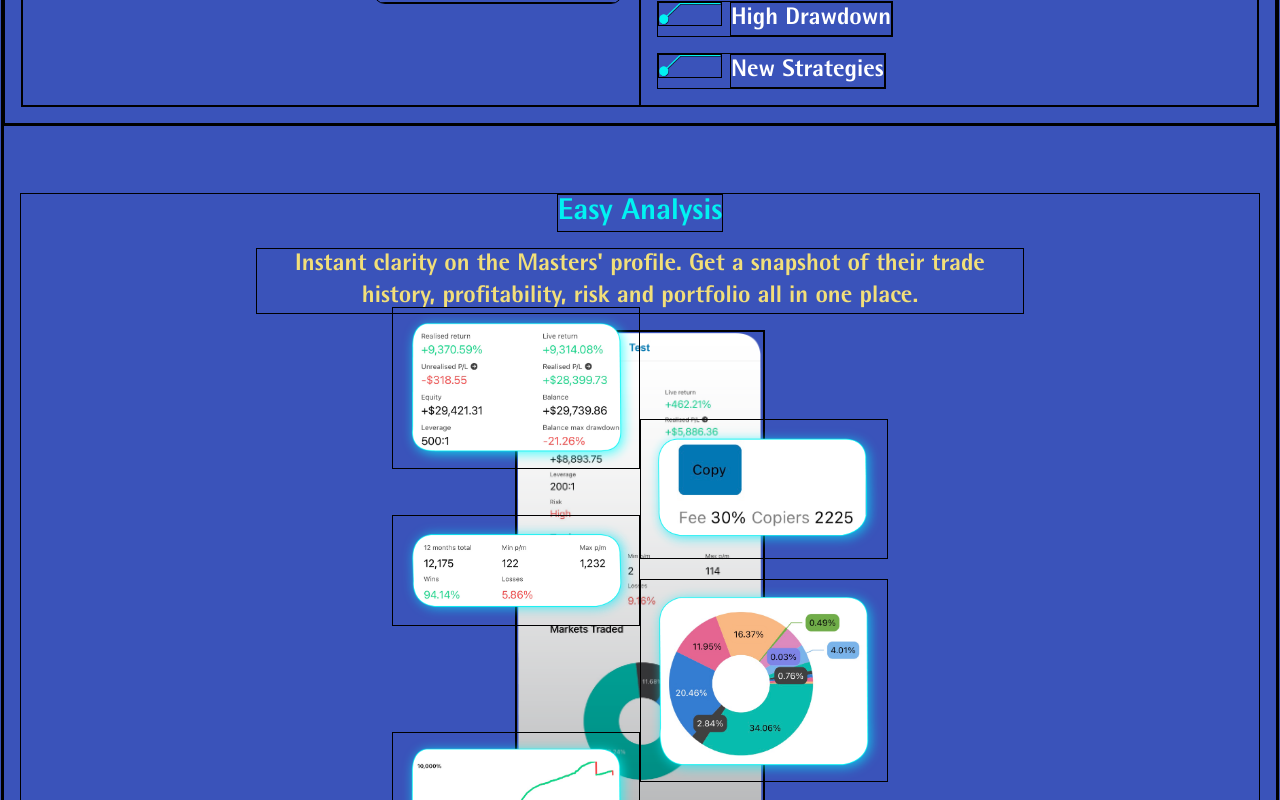
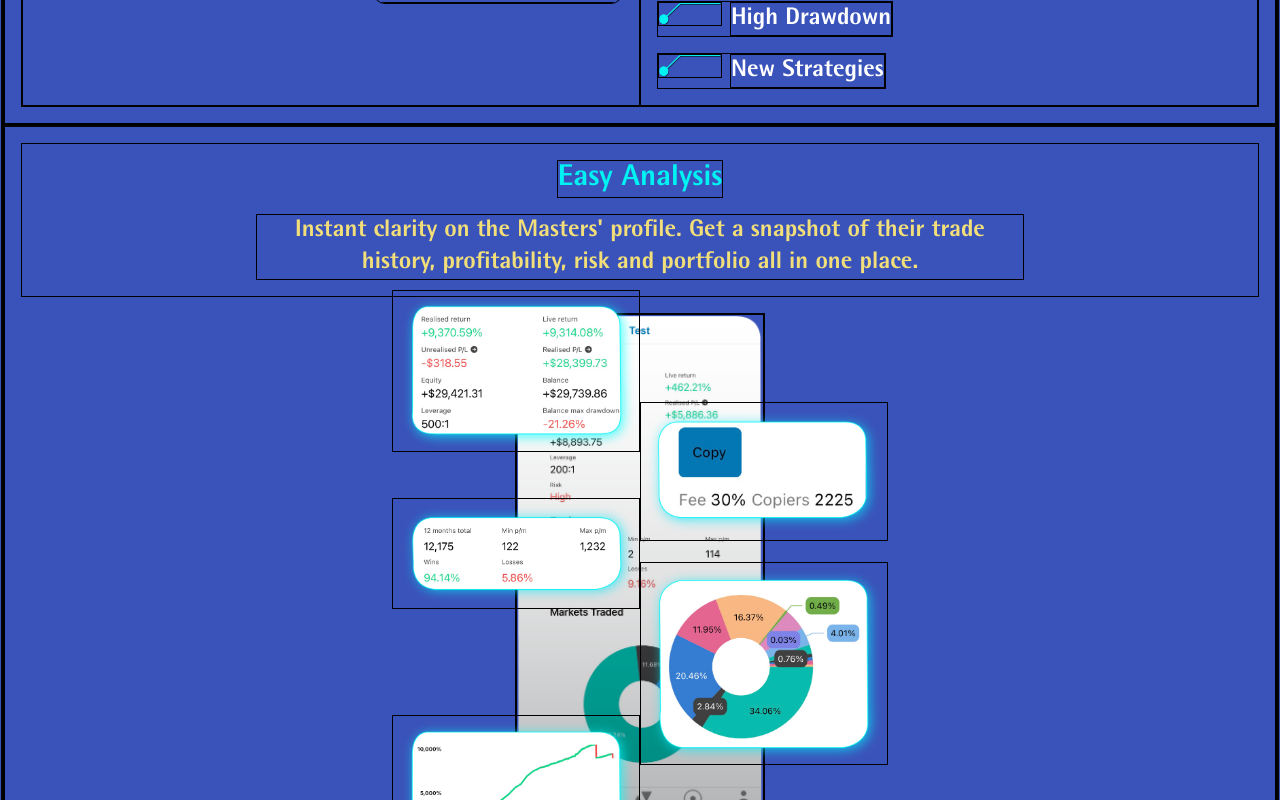
Before and after one commit to Aulge2910/interviewproject1, a Next.js app: page / in a window 1280 px wide. Shown: the part 1040-1840 px from the top of the page. Built offline with nearby package versions, Linux system fonts and the light colour scheme; grey boxes are pictures that could not be loaded.

Commit message:
fix and sort EastAnalysis part

```diff
--- a/src/app/_sections/EasyAnalysis/index.tsx
+++ b/src/app/_sections/EasyAnalysis/index.tsx
@@ -1,8 +1,11 @@
 const EasyAnalysis = () => {
 
     return (
-      <section className="w-full min-h-screen flex items-center justify-center p-4">
-        <div className="w-full flex items-center justify-center flex-col gap-4">
+      <section className="flex items-center justify-center max-w-380 mx-auto">
+        <div className="w-full flex items-center justify-center flex-col gap-4 p-4">
+
+          {/* top section */}
+          <div className="w-full flex items-center justify-center flex-col gap-4 p-4">
             <h3 className="text-light-blue text-3xl font-semibold ">
               Easy Analysis
             </h3>
@@ -10,7 +13,9 @@ const EasyAnalysis = () => {
               Instant clarity on the Masters' profile. Get a snapshot of their
               trade history, profitability, risk and portfolio all in one place.
             </span>
+          </div>
 
+          {/* absoluted image part */}
           <div className="relative w-50 sm:w-62.5">
             <img src="/images/mobile-2.png" alt="easy analysis" className="" />
             <img
```
Lines whose indentation alone changed are shown as unchanged.
